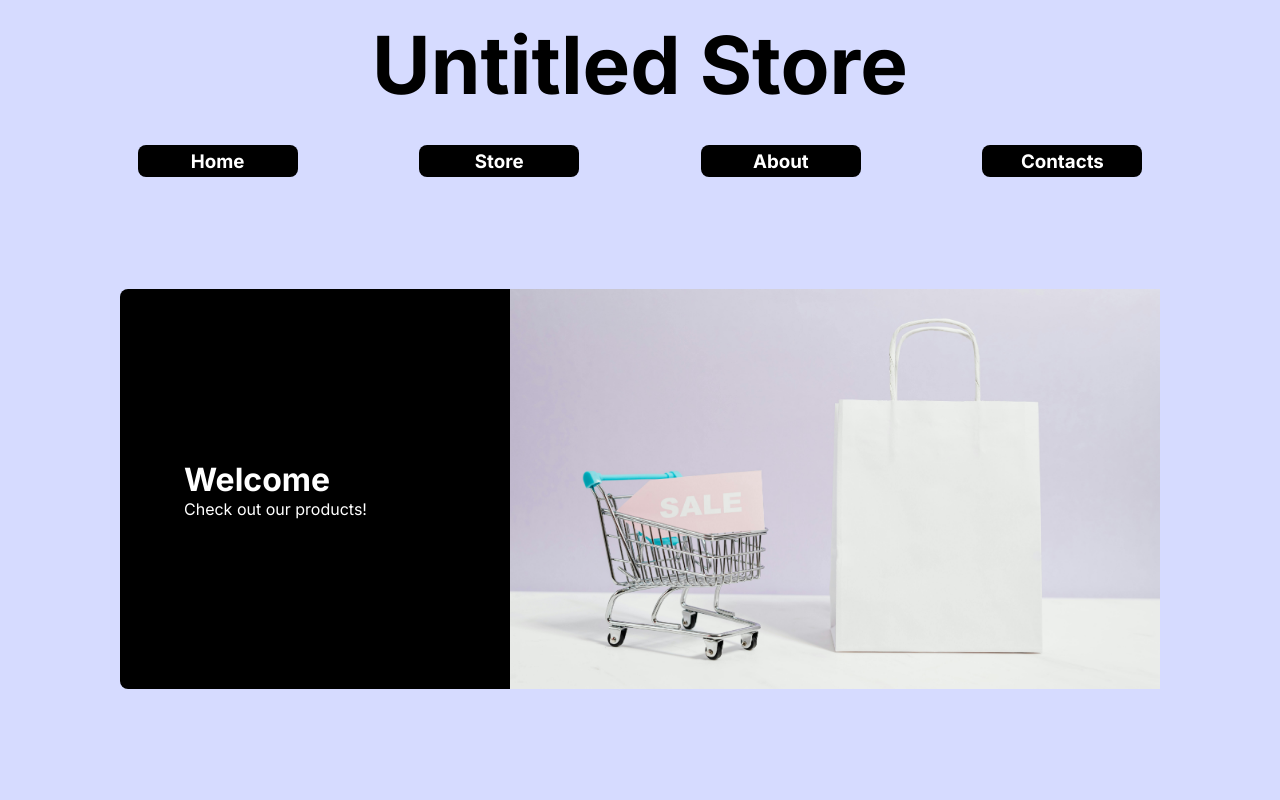
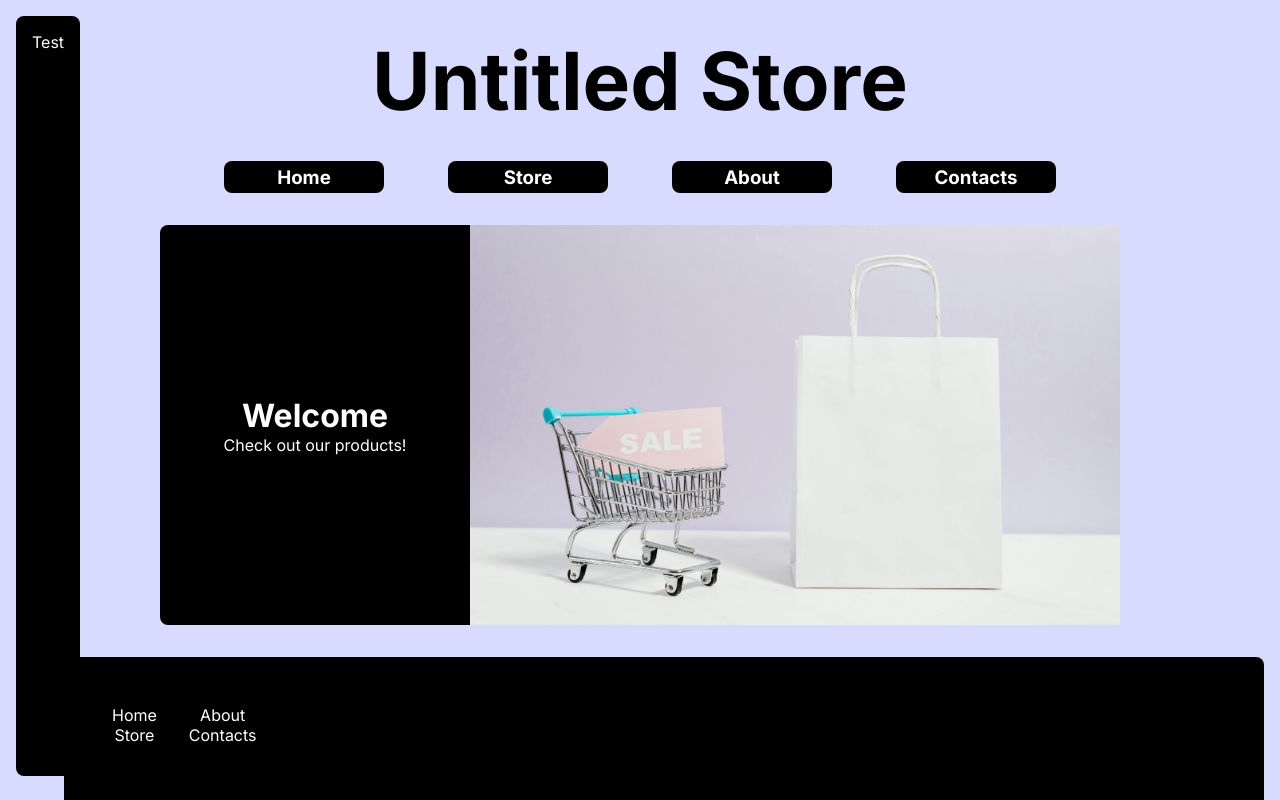
Before and after one commit to alexandreSilva604/e_commerce_front, a Next.js app: page / in a window 1280 px wide. Shown: the top 800 px of the page. Built offline with nearby package versions, Linux system fonts and the light colour scheme.

Commit message:
Added sidebar

```diff
--- a/src/app/layout.js
+++ b/src/app/layout.js
@@ -1,7 +1,9 @@
 import { Inter } from "next/font/google";
+import styles from './page.module.css';
 import "./globals.css";
 import Header from "@/components/header";
 import Footer from "@/components/footer";
+import SideBar from "@/components/sidebar";
 
 const inter = Inter({ subsets: ["latin"] });
 
@@ -15,10 +17,16 @@ export default function RootLayout({ children }) {
     <html lang="en">
       <body className={inter.className}>
 
-        <Header />
+        <main className={styles.main}>
 
-        {children}
-        <Footer />
+          <SideBar />
+
+          <div className={styles.pageMain}>
+            <Header />
+            {children}
+            <Footer />
+          </div>
+        </main>
       </body>
     </html>
   );
--- a/src/app/page.js
+++ b/src/app/page.js
@@ -4,8 +4,7 @@ import Image from "next/image";
 
 export default function Home() {
   return (
-    <main className={styles.main}>
-
+    <div>
       <Link href='/pages/store'>
         <div className={styles.homeMain}>
           <div className={styles.mainGroup}>
@@ -15,6 +14,6 @@ export default function Home() {
           <Image src='/img/shopping-cart.jpg' width={650} height={400} />
         </div>
       </Link>
-    </main>
+    </div>
   );
 }
--- a/src/app/page.module.css
+++ b/src/app/page.module.css
@@ -6,7 +6,7 @@
   text-align: center;
   align-content: center;
   width: auto;
-  padding: 1rem;
+  margin: 2rem;
 }
 
 .homeMain {
@@ -14,20 +14,21 @@
   justify-content: space-between;
   align-items: center;
   color: white;
-  width: 65rem;
+  width: 100%;
   background-color: black;
   border-radius: 0.5rem;
 }
 
 .footer {
-  position: relative;
   display: flex;
   background-color: black;
-  width: 80rem;
+  width: 75rem;
   height: 15rem;
   color: white;
   padding: 2rem;
-  margin-bottom: 2rem;
+  margin-top: 2rem;
+  margin-bottom: 1rem;
+  margin-left: 3rem;
   border-radius: 0.5rem;
 }
 
@@ -40,13 +41,14 @@
 .linkBar {
   display: flex;
   flex-direction: row;
-  margin-top: 2rem;
-  justify-content: space-evenly;
+  margin-top: 2rem;;
 }
 
 .linkBarItem {
   width: 10rem;
   height: 2rem;
+  margin-left: 2rem;
+  margin-right: 2rem;
   text-align: center;
   align-content: center;
   background-color: black;
@@ -66,7 +68,31 @@
 }
 
 .mainGroup {
-  margin-left: 4rem;
+  margin: 4rem;
+}
+
+.pageMain {
+  display: flex;
+  flex-direction: column;
+  text-align: center;
+  justify-content: center;
+  align-content: center;
+  align-items: center;
+}
+
+.sideBar {
+  background-color: black;
+  color: white;
+  position: fixed;
+  width: 4rem;
+  height: 95%;
+  margin: 1rem;
+  border-radius: 0.5em;
+  padding: 1rem;
+  top: 0%;
+  left: 0%;
+  justify-content: center;
+  text-align: center;
 }
 
 /*
@@ -78,7 +104,6 @@
   flex-direction: column;
   justify-content: space-between;
   align-items: center;
-  padding: 6rem;
   min-height: 100vh;
 }
 
--- /dev/null
+++ b/src/components/sidebar.js
@@ -0,0 +1,10 @@
+import styles from '../app/page.module.css';
+
+export default function SideBar() {
+
+    return (
+        <div className={styles.sideBar}>
+            <p>Test</p>
+        </div>
+    )
+}
```
